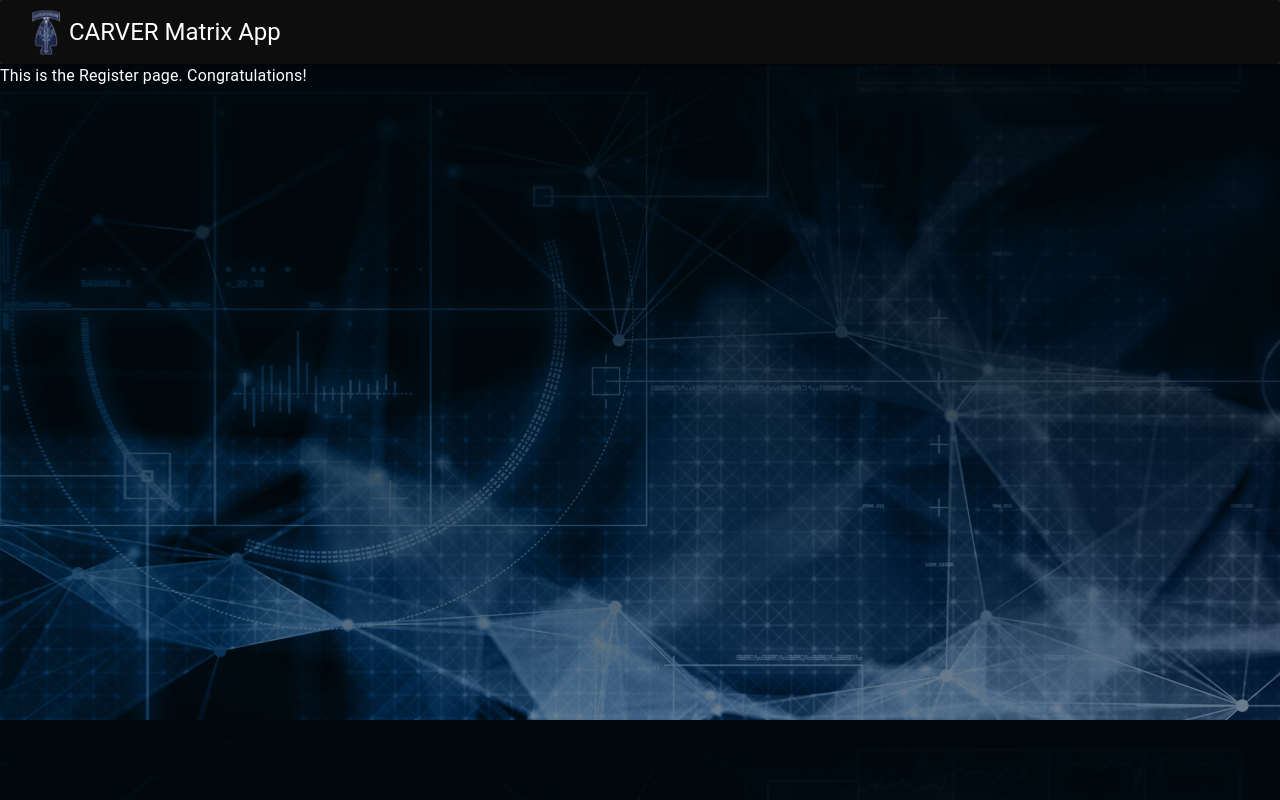
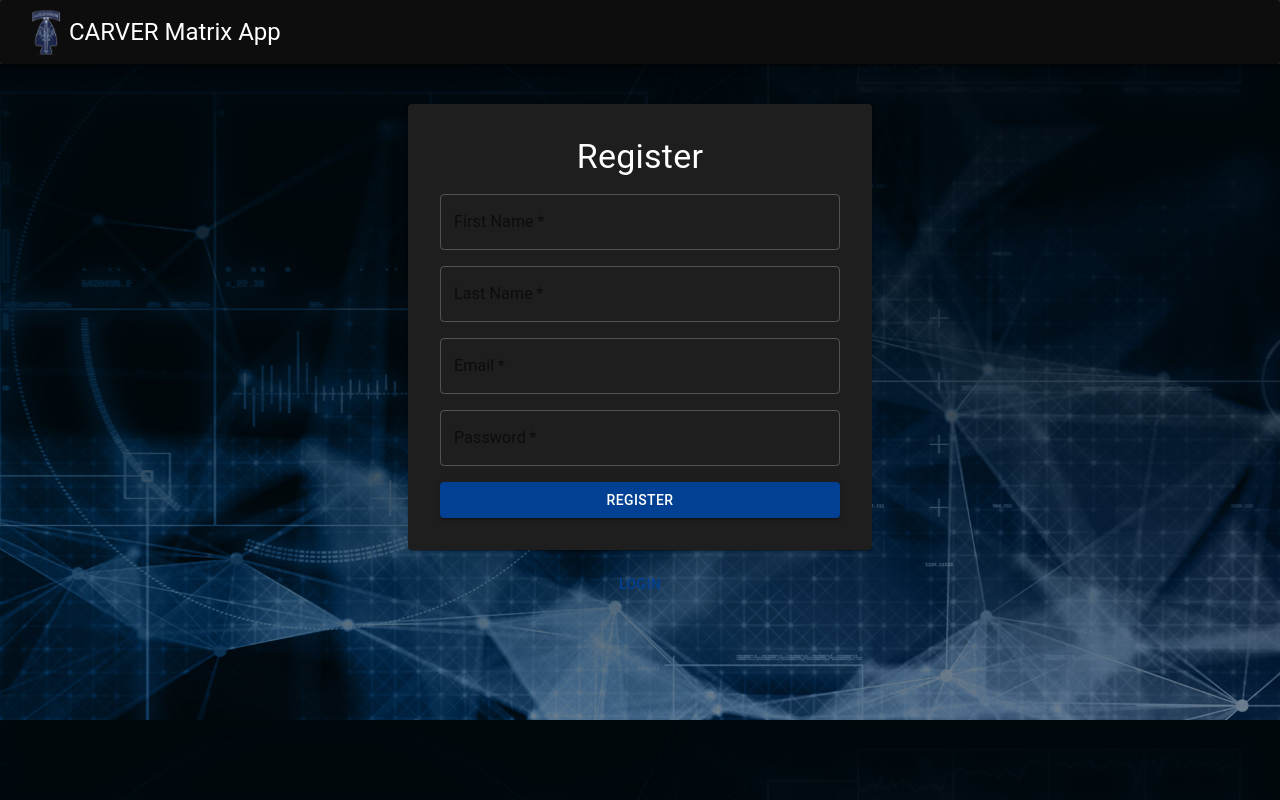
Before and after one commit to garyorsargos/carver-matrix, a React (Vite) app in the folder ui/: page /Register in a window 1280 px wide. Built offline with nearby package versions, Linux system fonts and the light colour scheme.

Commit message:
created login and register form component for the register page

```diff
--- /dev/null
+++ b/ui/src/components/LoginRegisterForm.tsx
@@ -0,0 +1,169 @@
+import React, { useReducer, useState } from "react";
+import {
+  Box,
+  Button,
+  TextField,
+  Typography,
+  Card,
+  CircularProgress,
+  Alert,
+} from "@mui/material";
+
+type LoginRegisterFormProps = {
+  mode: "login" | "register";
+  onSubmit: (data: {
+    email: string;
+    password: string;
+    firstName?: string;
+    lastName?: string;
+  }) => void;
+};
+
+type FormState = {
+  firstName: string;
+  lastName: string;
+  email: string;
+  password: string;
+};
+
+type ActionType =
+  | { type: "SET_FIELD"; field: keyof FormState; value: string }
+  | { type: "RESET" };
+
+const initialState: FormState = {
+  firstName: "",
+  lastName: "",
+  email: "",
+  password: "",
+};
+
+const formReducer = (state: FormState, action: ActionType): FormState => {
+  switch (action.type) {
+    case "SET_FIELD":
+      return { ...state, [action.field]: action.value };
+    case "RESET":
+      return initialState;
+    default:
+      return state;
+  }
+};
+
+const LoginRegisterForm: React.FC<LoginRegisterFormProps> = ({
+  mode,
+  onSubmit,
+}) => {
+  const [state, dispatch] = useReducer(formReducer, initialState);
+  const [loading, setLoading] = useState(false);
+  const [error, setError] = useState<string | null>(null);
+
+  const handleChange = (e: React.ChangeEvent<HTMLInputElement>) => {
+    dispatch({
+      type: "SET_FIELD",
+      field: e.target.name as keyof FormState,
+      value: e.target.value,
+    });
+  };
+
+  const validateEmail = (email: string) => /\S+@\S+\.\S+/.test(email);
+
+  const handleSubmit = async (e: React.FormEvent) => {
+    e.preventDefault();
+    setError(null);
+
+    if (!validateEmail(state.email)) {
+      setError("Please enter a valid email address.");
+      return;
+    }
+    if (state.password.length < 6) {
+      setError("Password should be at least 6 characters long.");
+      return;
+    }
+
+    setLoading(true);
+    try {
+      await onSubmit(state);
+      dispatch({ type: "RESET" });
+    } catch (err) {
+      setError("An error occurred. Please try again.");
+    } finally {
+      setLoading(false);
+    }
+  };
+
+  return (
+    <Card sx={{ padding: 4, maxWidth: 400, margin: "auto" }}>
+      <Typography variant="h4" sx={{ marginBottom: 2 }}>
+        {mode === "login" ? "Login" : "Register"}
+      </Typography>
+      {error && (
+        <Alert severity="error" sx={{ mb: 2 }}>
+          {error}
+        </Alert>
+      )}
+      <Box
+        component="form"
+        onSubmit={handleSubmit}
+        sx={{ display: "flex", flexDirection: "column", gap: 2 }}
+      >
+        {mode === "register" && (
+          <>
+            <TextField
+              label="First Name"
+              name="firstName"
+              value={state.firstName}
+              onChange={handleChange}
+              required
+            />
+            <TextField
+              label="Last Name"
+              name="lastName"
+              value={state.lastName}
+              onChange={handleChange}
+              required
+            />
+          </>
+        )}
+        <TextField
+          label="Email"
+          name="email"
+          type="email"
+          value={state.email}
+          onChange={handleChange}
+          required
+          error={Boolean(error) && !validateEmail(state.email)}
+          helperText={
+            error && !validateEmail(state.email) ? "Invalid email format" : ""
+          }
+        />
+        <TextField
+          label="Password"
+          name="password"
+          type="password"
+          value={state.password}
+          onChange={handleChange}
+          required
+          error={Boolean(error) && state.password.length < 6}
+          helperText={
+            error && state.password.length < 6 ? "Minimum 6 characters" : ""
+          }
+        />
+        <Button
+          type="submit"
+          variant="contained"
+          color="primary"
+          disabled={loading}
+        >
+          {loading ? (
+            <CircularProgress size={24} />
+          ) : mode === "login" ? (
+            "Login"
+          ) : (
+            "Register"
+          )}
+        </Button>
+      </Box>
+    </Card>
+  );
+};
+
+export default LoginRegisterForm;
--- a/ui/src/pages/Register.tsx
+++ b/ui/src/pages/Register.tsx
@@ -1,10 +1,31 @@
-import { Typography } from "@mui/material";
+import React, { useState } from "react";
+import { Box, Button } from "@mui/material";
+import LoginRegisterForm from "../components/LoginRegisterForm";
 
 export const Register: React.FC = () => {
+  const [mode, setMode] = useState<"login" | "register">("register");
+
+  const handleToggleMode = () => {
+    setMode((prevMode) => (prevMode === "login" ? "register" : "login"));
+  };
+
+  const handleSubmit = (data: {
+    email: string;
+    password: string;
+    firstName?: string;
+    lastName?: string;
+  }) => {
+    console.log("Form submitted:", data);
+    // Add logic for form submission
+  };
+
   return (
-    <Typography data-testid="register-page" sx={{ color: "#FFF" }}>
-      This is the Register page. Congratulations!
-    </Typography>
+    <Box sx={{ textAlign: "center", marginTop: 5 }}>
+      <LoginRegisterForm mode={mode} onSubmit={handleSubmit} />
+      <Button onClick={handleToggleMode} sx={{ marginTop: 2 }}>
+        {mode === "login" ? "Register New User" : "Login"}
+      </Button>
+    </Box>
   );
 };
 
```
